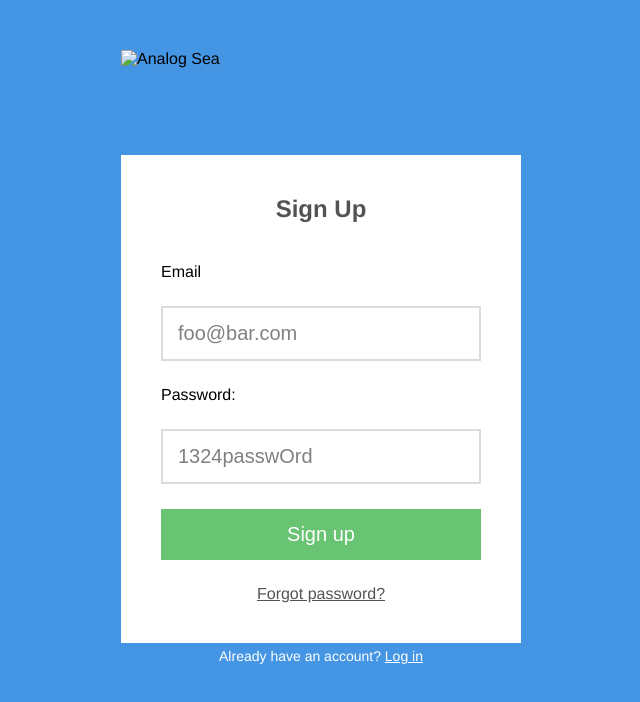
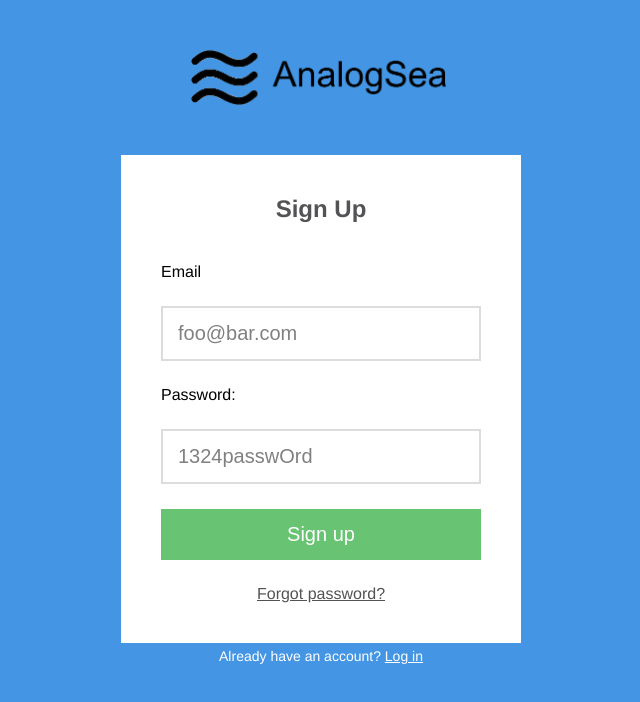
Before and after one commit to HaRaRi80/signup, a plain HTML site: page index.html in a window 1280 px wide. Shown: the whole page, without its empty margins (319-959 px from the left). Drawn offline with Linux system fonts and the light colour scheme; the site is published under a folder, as on GitHub Pages, so addresses that start at the root find nothing.

Commit message:
image link

```diff
--- a/index.html
+++ b/index.html
@@ -12,7 +12,7 @@
 
     <main>
         <div>
-            <img class="logo" src="/images/logo.png" alt="Analog Sea" />
+            <img class="logo" src="images/logo.png" alt="Analog Sea" />
         </div>
         <section>
             <form class="sign-up" action="/signup/" method="post">
```
